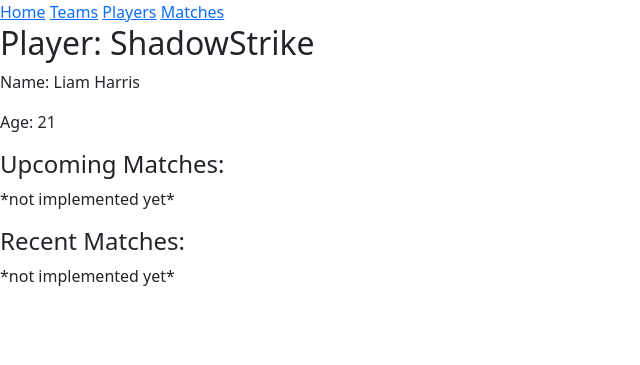
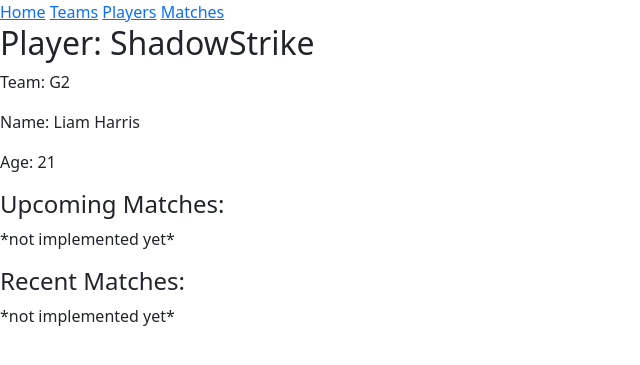
Before and after one commit to ACIT-Org/AGILE-G20-Project, a Flask app: page /players/1 in a window 1280 px wide. Shown: the top 365 px of the page, without its empty margins (0-640 px from the left). Run offline with Flask 3, Linux system fonts and the light colour scheme.

Commit message:
added team name

```diff
--- a/templates/playerid.html
+++ b/templates/playerid.html
@@ -1,6 +1,7 @@
 {% extends "base.html" %} {% block content %}
 <body>
   <h2>Player: {{ player.gamertag }}</h2>
+  <p>Team: {{ player.team.name }}</p>
   <p>Name: {{ player.name }}</p>
   <p>Age: {{ player.age }}</p>
 
```
